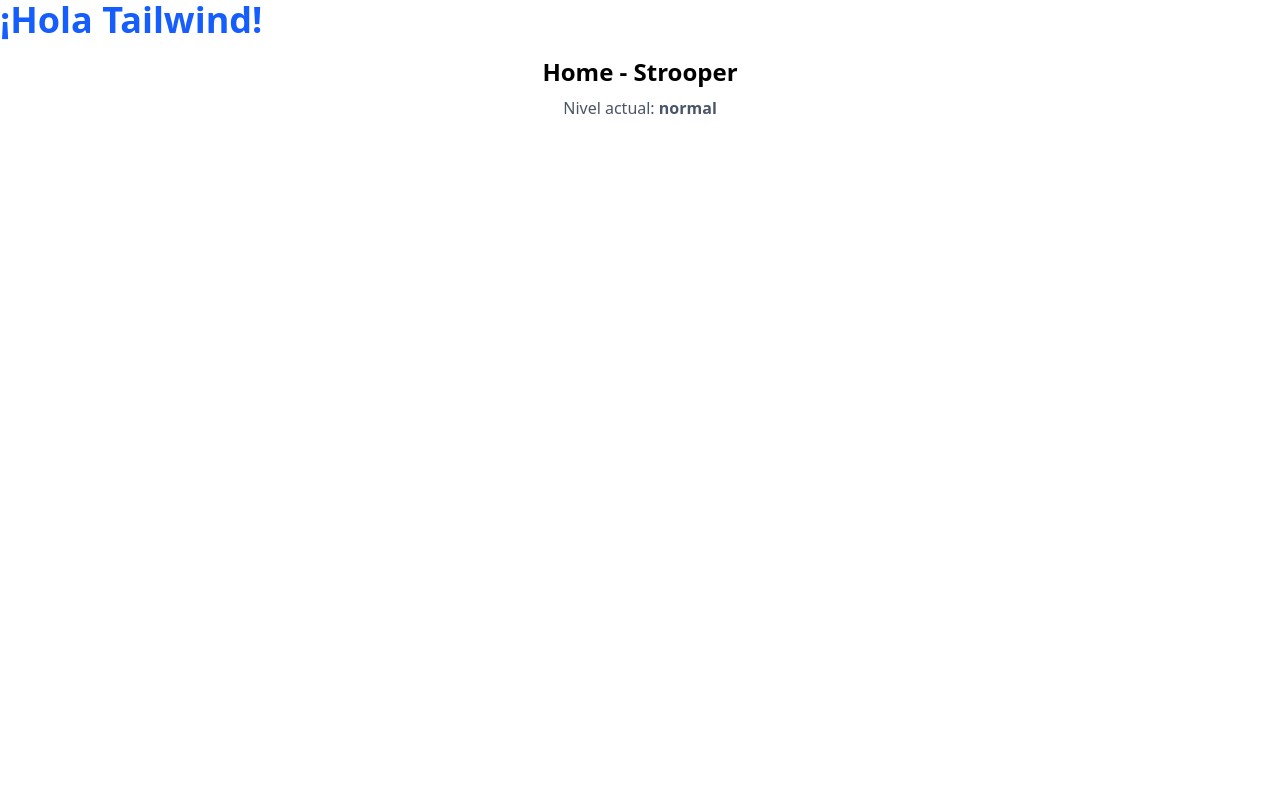
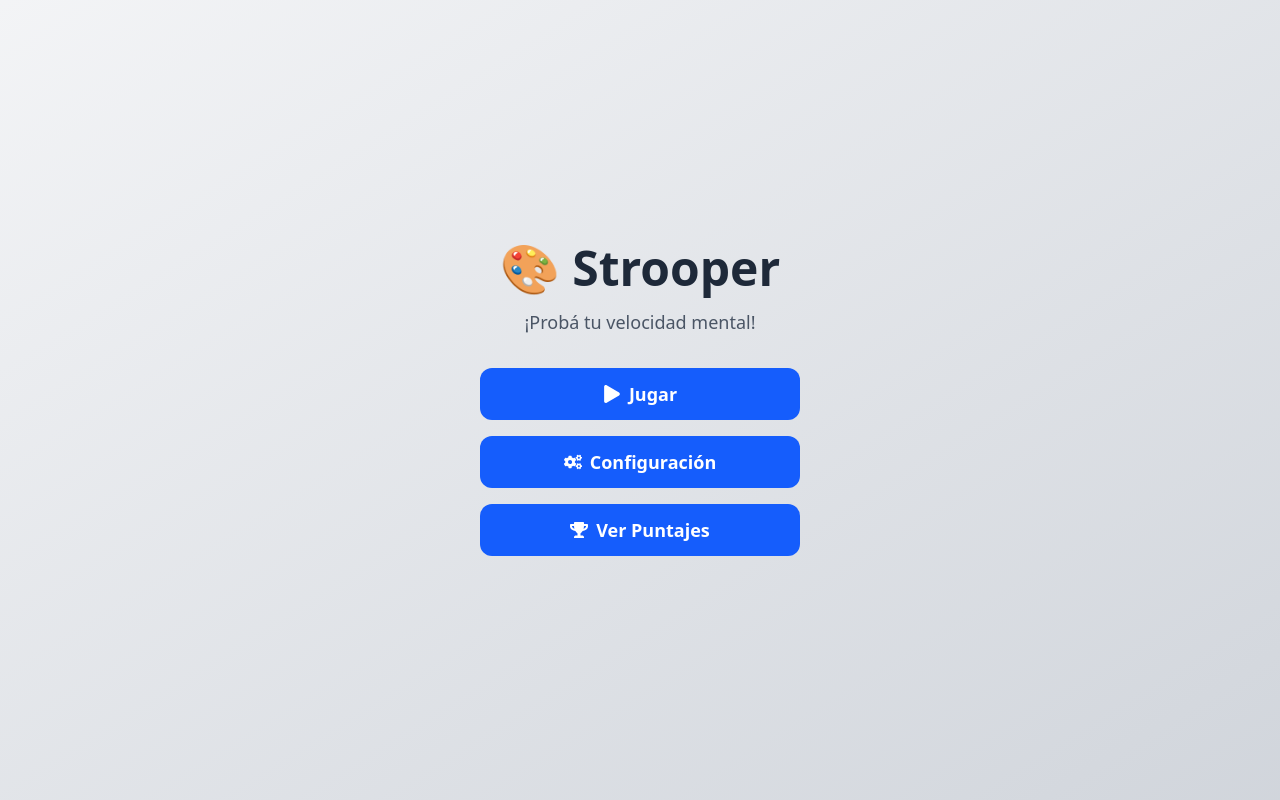
Before and after one commit to dovinhoyos/app-prueba-stroop, a React (Vite) app: page / in a window 1280 px wide. Built offline with nearby package versions, Linux system fonts and the light colour scheme.

Commit message:
feat: implementa pantalla de inicio con navegación y botones

```diff
--- a/package.json
+++ b/package.json
@@ -12,6 +12,7 @@
   "dependencies": {
     "react": "^19.1.0",
     "react-dom": "^19.1.0",
+    "react-icons": "^5.5.0",
     "react-router-dom": "^7.7.0",
     "uuid": "^11.1.0"
   },
--- a/src/App.tsx
+++ b/src/App.tsx
@@ -6,7 +6,6 @@
   return (
 
       <div>
-        <h1 className="text-4xl font-bold text-blue-600">¡Hola Tailwind!</h1>
         <AppRoutes/>
       </div>
 
--- /dev/null
+++ b/src/components/Button.tsx
@@ -0,0 +1,22 @@
+import { type ReactNode } from "react";
+import { Link } from "react-router-dom";
+
+interface Props {
+  children: ReactNode;
+  to: string;
+  icon?: ReactNode;
+}
+
+const Button = ({ children, to, icon }: Props) => {
+  return (
+    <Link
+      to={to}
+      className="flex items-center justify-center gap-2 bg-blue-600 text-white font-bold py-3 px-6 rounded-xl hover:bg-blue-700 transition-all text-lg w-full max-w-xs"
+    >
+      {icon}
+      {children}
+    </Link>
+  );
+};
+
+export default Button;
--- a/src/pages/Home.tsx
+++ b/src/pages/Home.tsx
@@ -1,14 +1,23 @@
-import { useGame } from "../context/GameContext";
+import Button from "../components/Button";
+import { FaPlay, FaCogs, FaTrophy } from "react-icons/fa";
 
 const Home = () => {
-  const { config } = useGame();
+  return (
+    <div className="flex flex-col items-center justify-center min-h-screen p-4 bg-gradient-to-br from-gray-100 to-gray-300">
+      <h1 className="text-5xl font-black text-gray-800 mb-4">🎨 Strooper</h1>
+      <p className="text-gray-600 mb-8 text-lg">¡Probá tu velocidad mental!</p>
 
-  return (
-    <div className="p-4 text-center">
-      <h1 className="text-2xl font-bold">Home - Strooper</h1>
-      <p className="mt-2 text-gray-600">
-        Nivel actual: <strong>{config.level}</strong>
-      </p>
+      <div className="flex flex-col gap-4 w-full items-center">
+        <Button to="/game" icon={<FaPlay />}>
+          Jugar
+        </Button>
+        <Button to="/config" icon={<FaCogs />}>
+          Configuración
+        </Button>
+        <Button to="/scores" icon={<FaTrophy />}>
+          Ver Puntajes
+        </Button>
+      </div>
     </div>
   );
 };
```
Also changed, not shown: 1 other file (tests, documents, lock files or other folders).
